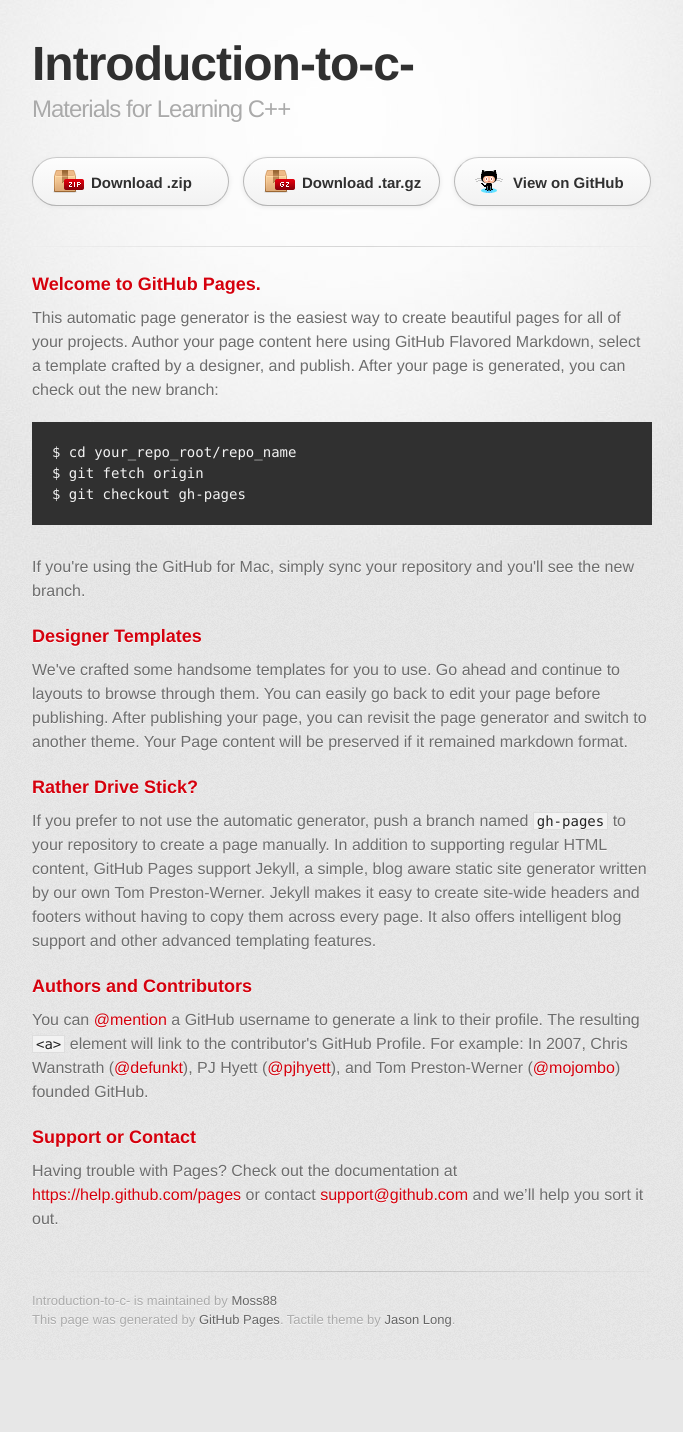
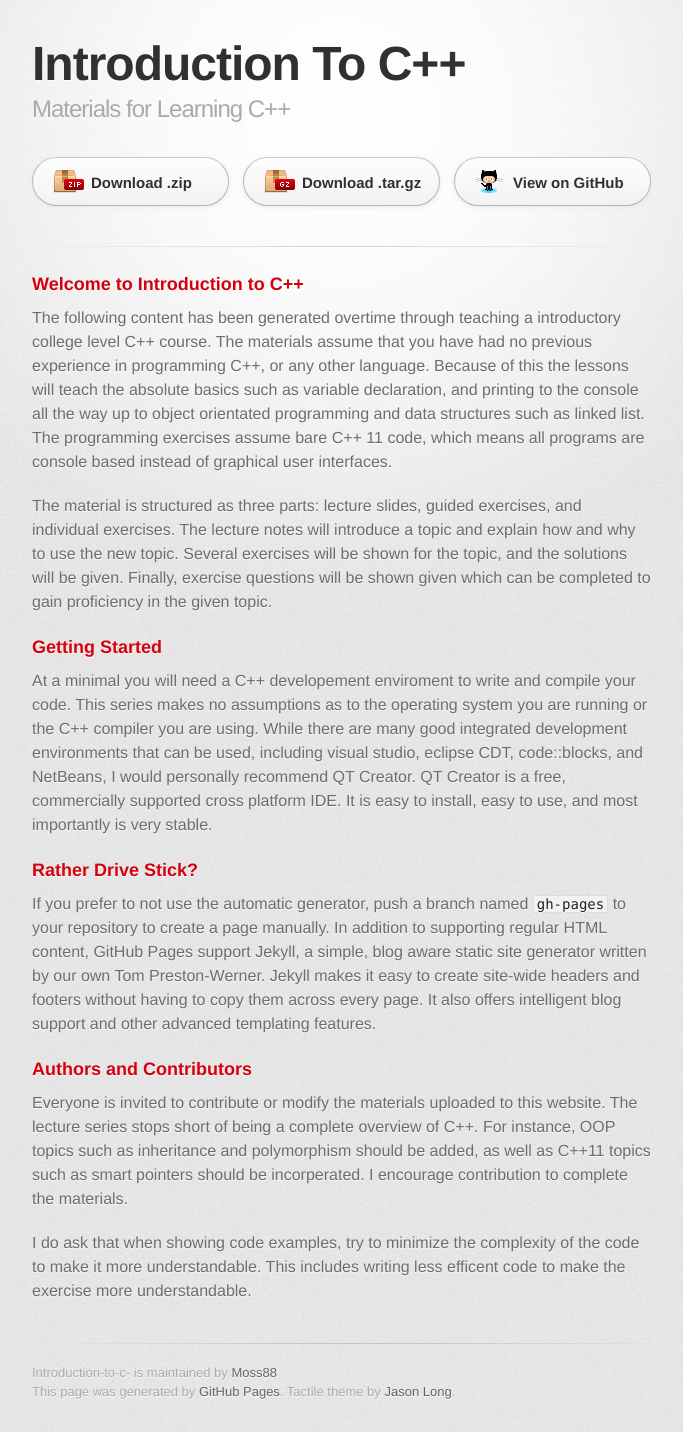
Before and after one commit to Moss88/Introduction-To-C-, a plain HTML site: page index.html in a window 1280 px wide. Shown: the whole page, without its empty margins (298-981 px from the left). Before the commit the page ends 1360 px from the top, so only its background shows below. Drawn offline with Linux system fonts and the light colour scheme; a web font is replaced by a local one.

Commit message:
Modified original page

```diff
--- a/index.html
+++ b/index.html
@@ -10,7 +10,7 @@
     <!--[if lt IE 9]>
     <script src="//html5shiv.googlecode.com/svn/trunk/html5.js"></script>
     <![endif]-->
-    <title>Introduction-to-c- by Moss88</title>
+    <title>Introduction to C++ by Luke Pierce</title>
   </head>
 
   <body>
@@ -18,7 +18,7 @@
       <div class="inner">
 
         <header>
-          <h1>Introduction-to-c-</h1>
+          <h1>Introduction To C++</h1>
           <h2>Materials for Learning C++</h2>
         </header>
 
@@ -32,21 +32,17 @@
 
         <section id="main_content">
           <h3>
-<a id="welcome-to-github-pages" class="anchor" href="#welcome-to-github-pages" aria-hidden="true"><span class="octicon octicon-link"></span></a>Welcome to GitHub Pages.</h3>
+<a id="Intro" class="anchor" href="#intro" aria-hidden="true"><span class="octicon octicon-link"></span></a>Welcome to Introduction to C++</h3>
 
-<p>This automatic page generator is the easiest way to create beautiful pages for all of your projects. Author your page content here using GitHub Flavored Markdown, select a template crafted by a designer, and publish. After your page is generated, you can check out the new branch:</p>
+<p>The following content has been generated overtime through teaching a introductory college level C++ course. The materials assume that you have had no previous experience in programming C++, or any other language. Because of this the lessons will teach the absolute basics such as variable declaration, and printing to the console all the way up to object orientated programming and data structures such as linked list. The programming exercises assume bare C++ 11 code, which means all programs are console based instead of graphical user interfaces.</p>
 
-<pre><code>$ cd your_repo_root/repo_name
-$ git fetch origin
-$ git checkout gh-pages
-</code></pre>
 
-<p>If you're using the GitHub for Mac, simply sync your repository and you'll see the new branch.</p>
+<p>The material is structured as three parts: lecture slides, guided exercises, and individual exercises. The lecture notes will introduce a topic and explain how and why to use the new topic. Several exercises will be shown for the topic, and the solutions will be given. Finally, exercise questions will be shown given which can be completed to gain proficiency in the given topic.</p>
 
 <h3>
-<a id="designer-templates" class="anchor" href="#designer-templates" aria-hidden="true"><span class="octicon octicon-link"></span></a>Designer Templates</h3>
+<a id="GettingStarted" class="anchor" href="#gettingStarted" aria-hidden="true"><span class="octicon octicon-link"></span></a>Getting Started</h3>
 
-<p>We've crafted some handsome templates for you to use. Go ahead and continue to layouts to browse through them. You can easily go back to edit your page before publishing. After publishing your page, you can revisit the page generator and switch to another theme. Your Page content will be preserved if it remained markdown format.</p>
+<p>At a minimal you will need a C++ developement enviroment to write and compile your code. This series makes no assumptions as to the operating system you are running or the C++ compiler you are using. While there are many good integrated development environments that can be used, including visual studio, eclipse CDT, code::blocks, and NetBeans, I would personally recommend QT Creator. QT Creator is a free, commercially supported cross platform IDE. It is easy to install, easy to use, and most importantly is very stable.
 
 <h3>
 <a id="rather-drive-stick" class="anchor" href="#rather-drive-stick" aria-hidden="true"><span class="octicon octicon-link"></span></a>Rather Drive Stick?</h3>
@@ -56,12 +52,10 @@ $ git checkout gh-pages
 <h3>
 <a id="authors-and-contributors" class="anchor" href="#authors-and-contributors" aria-hidden="true"><span class="octicon octicon-link"></span></a>Authors and Contributors</h3>
 
-<p>You can <a href="https://github.com/blog/821" class="user-mention">@mention</a> a GitHub username to generate a link to their profile. The resulting <code>&lt;a&gt;</code> element will link to the contributor's GitHub Profile. For example: In 2007, Chris Wanstrath (<a href="https://github.com/defunkt" class="user-mention">@defunkt</a>), PJ Hyett (<a href="https://github.com/pjhyett" class="user-mention">@pjhyett</a>), and Tom Preston-Werner (<a href="https://github.com/mojombo" class="user-mention">@mojombo</a>) founded GitHub.</p>
+<p>Everyone is invited to contribute or modify the materials uploaded to this website. The lecture series stops short of being a complete overview of C++. For instance, OOP topics such as inheritance and polymorphism should be added, as well as C++11 topics such as smart pointers should be incorperated. I encourage contribution to complete the materials.</p>
+<p>I do ask that when showing code examples, try to minimize the complexity of the code to make it more understandable. This includes writing less efficent code to make the exercise more understandable.</p>
 
 <h3>
-<a id="support-or-contact" class="anchor" href="#support-or-contact" aria-hidden="true"><span class="octicon octicon-link"></span></a>Support or Contact</h3>
-
-<p>Having trouble with Pages? Check out the documentation at <a href="https://help.github.com/pages">https://help.github.com/pages</a> or contact <a href="mailto:support@github.com">support@github.com</a> and we’ll help you sort it out.</p>
         </section>
 
         <footer>
```
